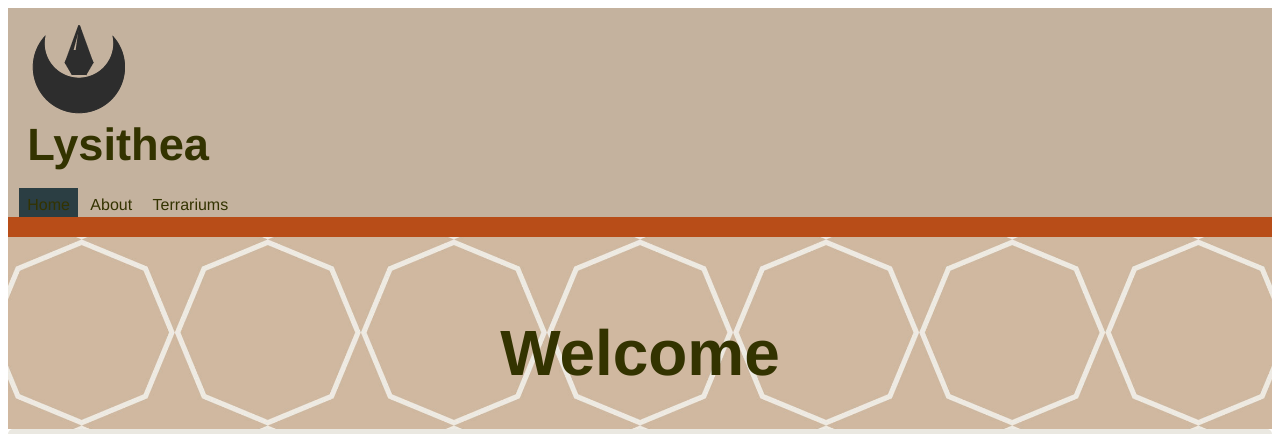
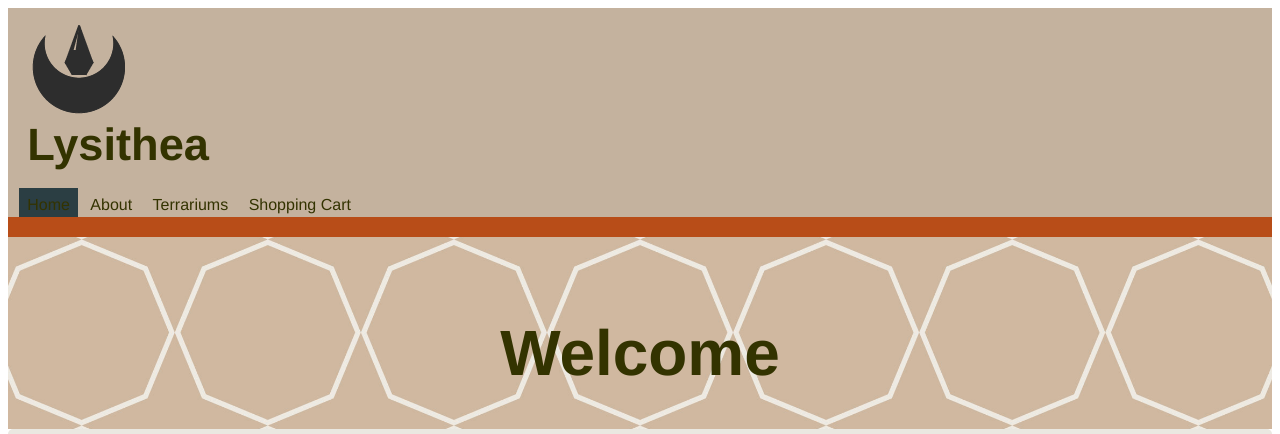
Before and after one commit to ccaterinaghost/ecommerce-website, a Jekyll site: the page built from index.html, in a window 1280 px wide. Shown: the top 434 px of the page. Built offline with Jekyll 4.4.1, drawn with Linux system fonts in a browser that asks for light colours; Markdown is read by kramdown in place of the engine named in the settings.

Commit message:
adjusted default layout

```diff
--- a/_layouts/default.html
+++ b/_layouts/default.html
@@ -26,15 +26,16 @@
 	<header>
 		<div class="grid">
 			<div class="gutter unit unit-s-1 unit-m-1-4 unit-l-1-4">
-				<img src="{{site.baseur}}/images/logo.png" alt"logo" class="logo">
+				<a href="{{site.baseurl}}/"><img src="{{site.baseur}}/images/logo.png" alt"logo" class="logo">
 			</div>
 			<div class="gutter unit ly unit-s-1 unit-m-37-5 unit-l-1-4">
-				<h3>Lysithea</h3>
+				<h3>Lysithea</h3></a>
 			</div>
 			<div class="link-bar unit gutter unit-s-1 unit-m-37-5 unit-l-1-2">
 				<a class="nav {% if page.url == '/' %}current{% endif %}" href="{{site.baseurl}}/">Home</a>
 				<a class="nav {% if page.url == '/about/' %}current{% endif %}" href="{{site.baseurl}}/about/">About</a>
 				<a class="nav {% if page.url == '/terrariums/' %}current{% endif %}" href="{{site.baseurl}}/terrariums/">Terrariums</a>
+				<a class="nav {% if page.url == '/cart/' %}current{% endif %}" href="{{site.baseurl}}/cart/">Shopping Cart</a>
 			</div>
 		</div>
 	</header>
@@ -57,7 +58,7 @@
 				</div>
 			</div>
 		<div class="unit gutter unit-s-1 unit-m-1-2 unit-l-1-2">
-			<form class="btn btn-alt" id="cse-search-box" action="http://google.com/cse"/>
+			<form method="get" class="btn btn-alt"  action="{{site.baseurl}}/search/">
 	 	 		<input type="hidden" name="cx" value="YOUR SEARCH ENGINE ID goes here"/>
 	  			<input type="hidden" name="ie" value="UTF-8"/>
 	  			<input type="text" name="q" size="30"/>
```
